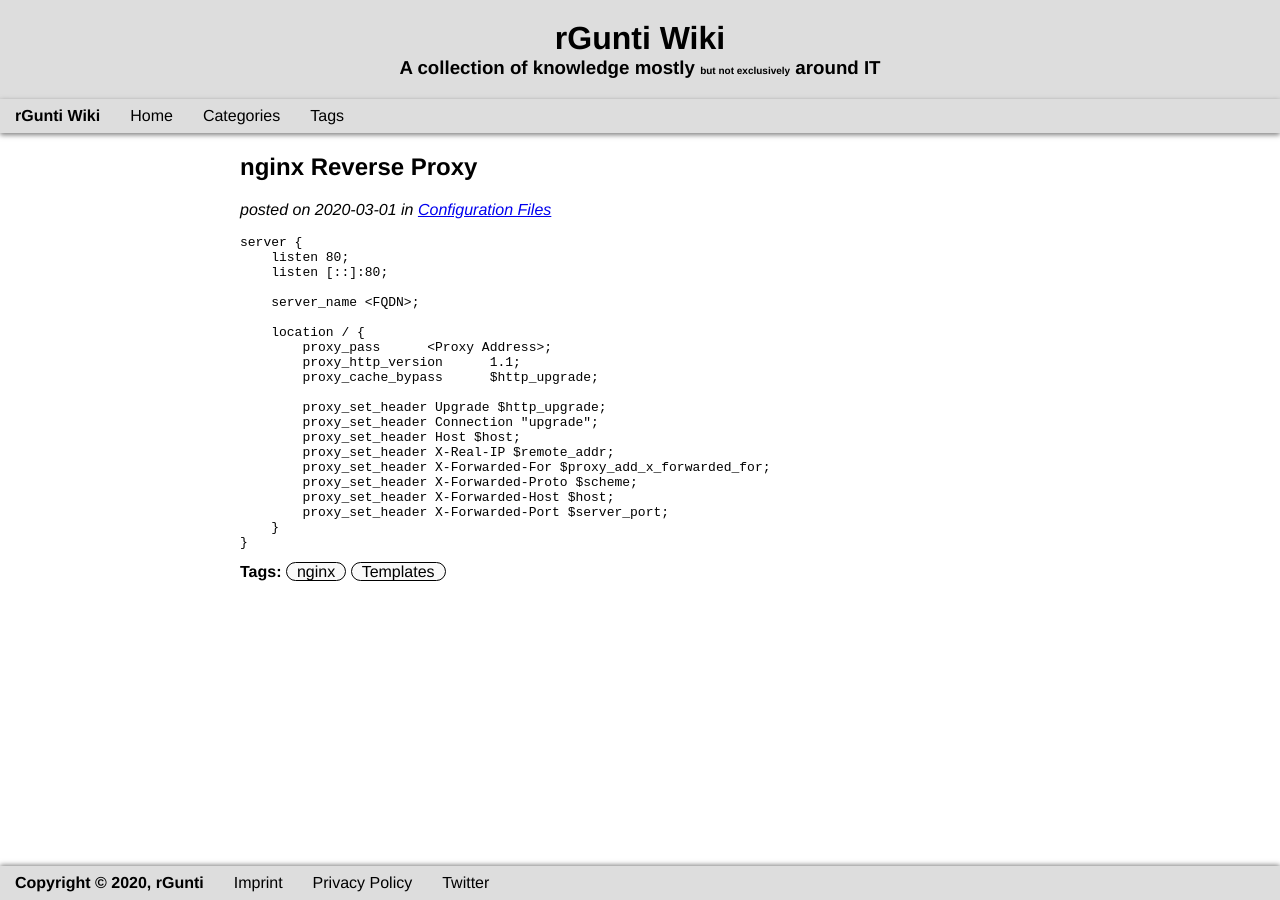
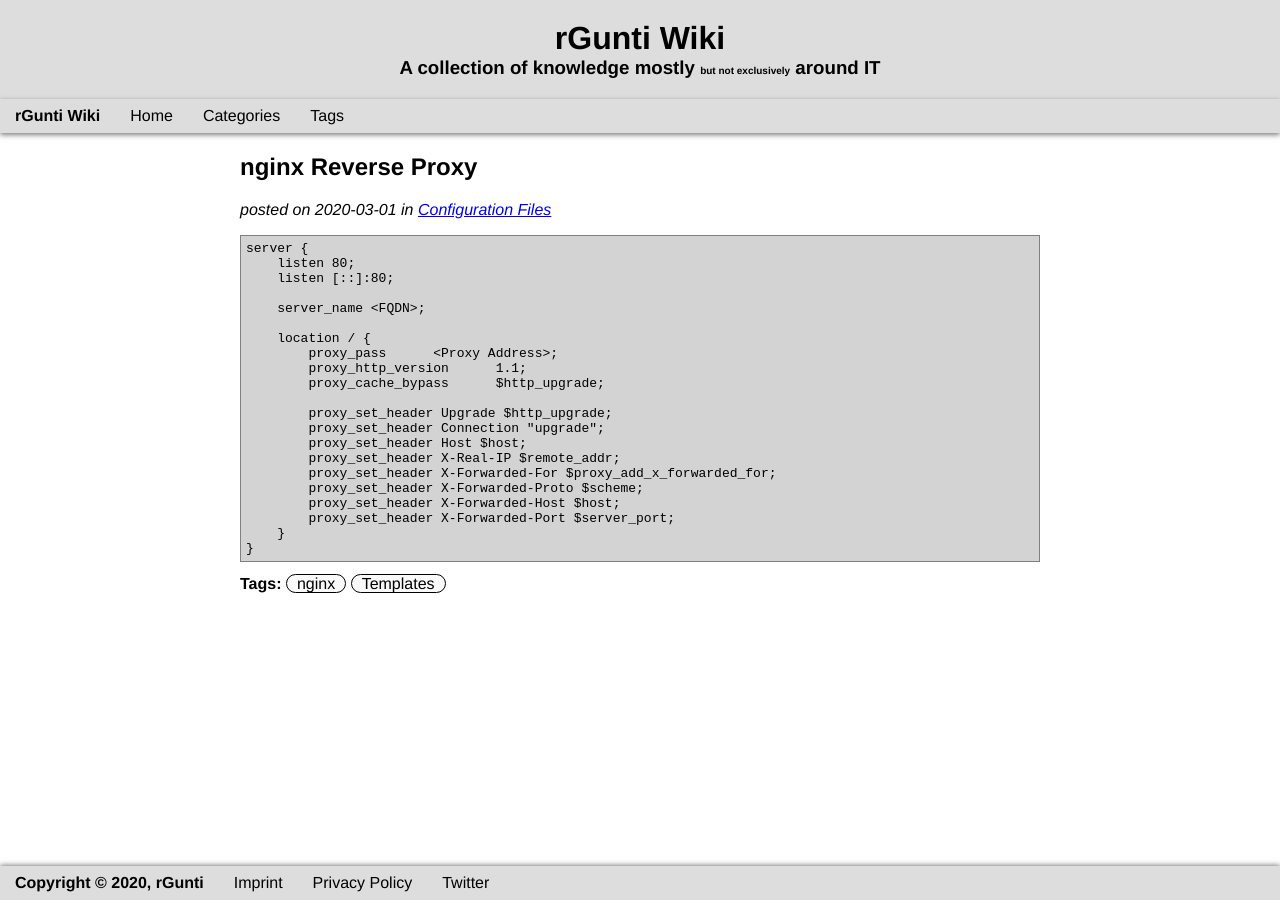
Before and after one commit to rGunti/rgunti-wiki, a Jekyll site: the page built from _posts/2020-03-01-nginx-reverse-proxy.md, in a window 1280 px wide. Built offline with Jekyll 4.4.1, drawn with Linux system fonts in a browser that asks for light colours.

Commit message:
Formatted <pre>

```diff
--- a/css/main.css
+++ b/css/main.css
@@ -40,6 +40,11 @@ article {
 }
 article .date {
     font-style: italic;
+}
+article pre {
+    background-color: lightgray;
+    border: 1px solid gray;
+    padding: 5px;
 }
 
 /* Article Listing */
```
